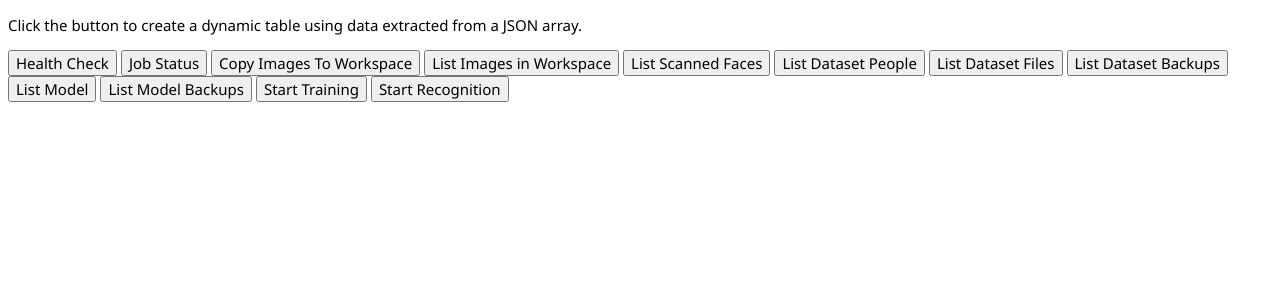
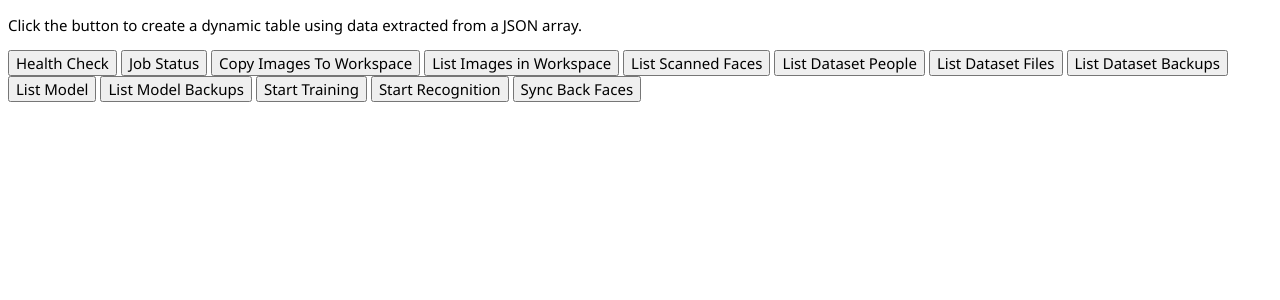
Before and after one commit to kelvinjjwong/face-club, a Flask app: page / in a window 1280 px wide. Shown: the top 300 px of the page. Run offline with Flask 2, Linux system fonts and the light colour scheme; parts of the project's set-up code (start-up, migrations or seed data) failed here and were passed over.

Commit message:
add TODO tasks

```diff
--- a/application/FaceClub.py
+++ b/application/FaceClub.py
@@ -200,6 +200,7 @@ class FaceClub:
                                                      face['pos_top'], face['pos_right'],
                                                      face['pos_bottom'], face['pos_left'],
                                                      face['peopleId'], personName, shortName)
+                    # TODO sync back to image db (optional, to improve recognition speed)
                 yield to_json({
                     "recognition_progress": "{}/{}".format(i, len(records)),
                     "peopleId": ",".join(peopleIds),
--- a/main.py
+++ b/main.py
@@ -23,6 +23,9 @@ def face_job():
         if faceClub.isShuttingDown:
             logger.info("break job task due to shutting down")
             break
+        # TODO copy images from volume
+        # TODO recognize faces
+        # TODO sync faces,resized_images,tagged_images back to image db
         time.sleep(1)
         seconds -= 1
     logger.info('job task completed')
@@ -401,7 +404,7 @@ def start_training():
 def start_recognition():
     if faceClub.is_ready_for_start_recognition():
         return app.response_class(
-            faceClub.recognize_images(limit=20),
+            faceClub.recognize_images(limit=faceClub.config.internal_database_display_amount),
             "text/html")
     else:
         return to_json({
@@ -488,6 +491,7 @@ def update_peopleId_of_image(imageId):
     image = faceClub.faceDatabase.get_image(imageId)
     taggedFilePath = faceClub.faceRecognizer.tag_faces_on_image(image['resizedFilePath'], faces)
     faceClub.faceDatabase.update_image_taggedFilePath(imageId, taggedFilePath)
+    # TODO sync faces,resized_images,tagged_images back to image db
     pass
 
 @app.route("/tag/faces", methods=['POST'])
@@ -527,6 +531,13 @@ def untag_all(imageId):
     })
 
 
+@app.route("/sync/faces")
+def sync_back_to_image_db():
+    # TODO sync faces,resized_images,tagged_images back to image db
+    # yield
+    pass
+
+
 # Press the green button in the gutter to run the script.
 if __name__ == '__main__':
     app.run(host='0.0.0.0', port=80, debug=False)
--- a/static/js/json2table.js
+++ b/static/js/json2table.js
@@ -36,6 +36,10 @@ let streamQueryResult = (action, columns, progress_column, id) => {
         xmlHttp.send();
     }else if(action === "start_recognition"){
         xmlHttp.open("GET", "/recognition/start", true);
+        xmlHttp.setRequestHeader("Content-type", "text/plain");
+        xmlHttp.send();
+    }else if(action === "sync_back_faces"){
+        xmlHttp.open("GET", "/sync/faces", true);
         xmlHttp.setRequestHeader("Content-type", "text/plain");
         xmlHttp.send();
     }
--- a/templates/index.html
+++ b/templates/index.html
@@ -37,6 +37,8 @@
     	value='Start Training' />
     <input type='button' onclick='streamQueryResult("start_recognition", ["recognition_progress", "peopleId", "state", "face_file", "source_file", "file_size_kb", "time_cost_sec", "pic_size"], "recognition_progress")'
     	value='Start Recognition' />
+    <input type='button' onclick='streamQueryResult("sync_back_faces", ["sync_progress"], "sync_progress")'
+    	value='Sync Back Faces' />
 
     <p id='msg'></p>
 
```
